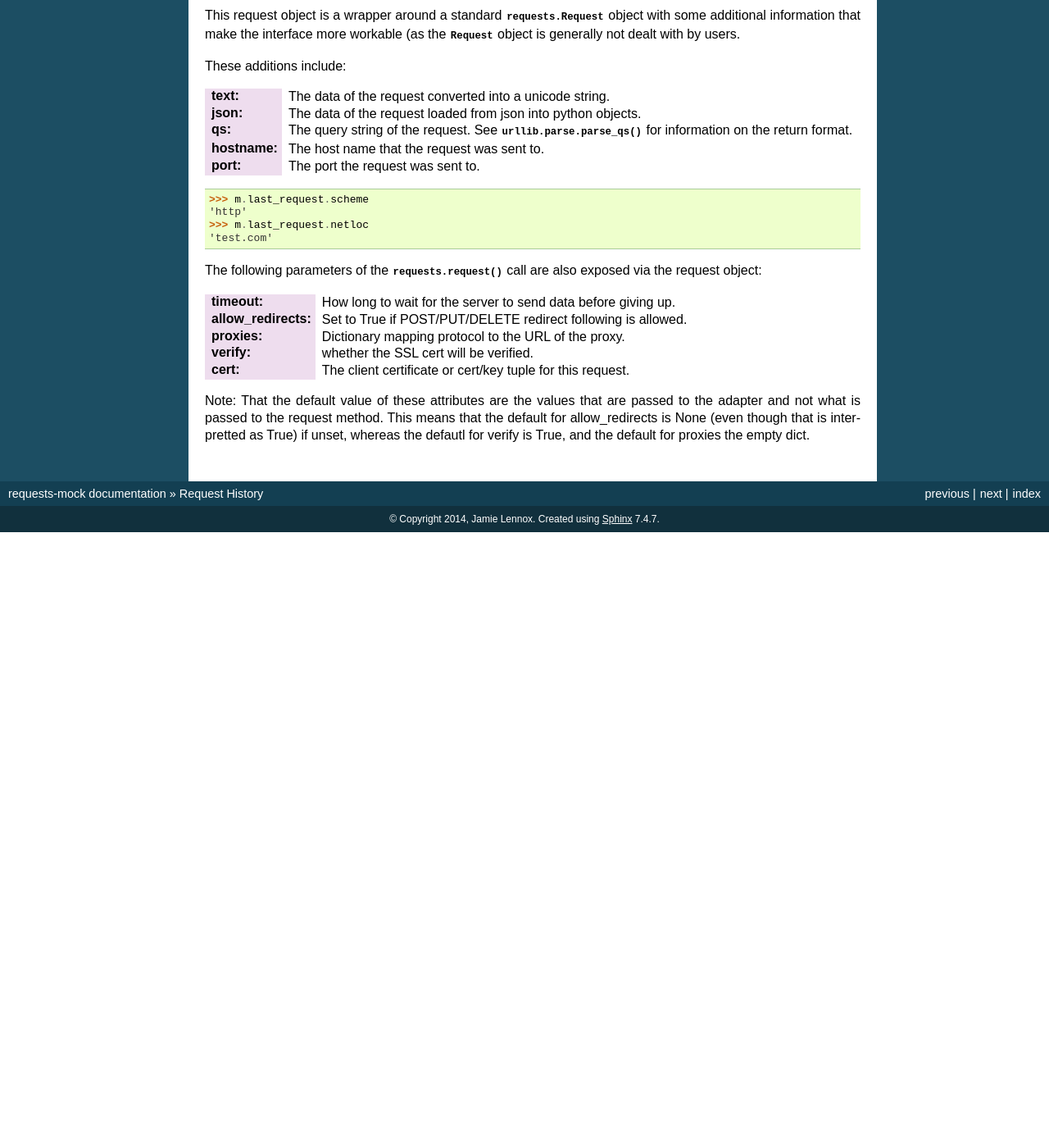
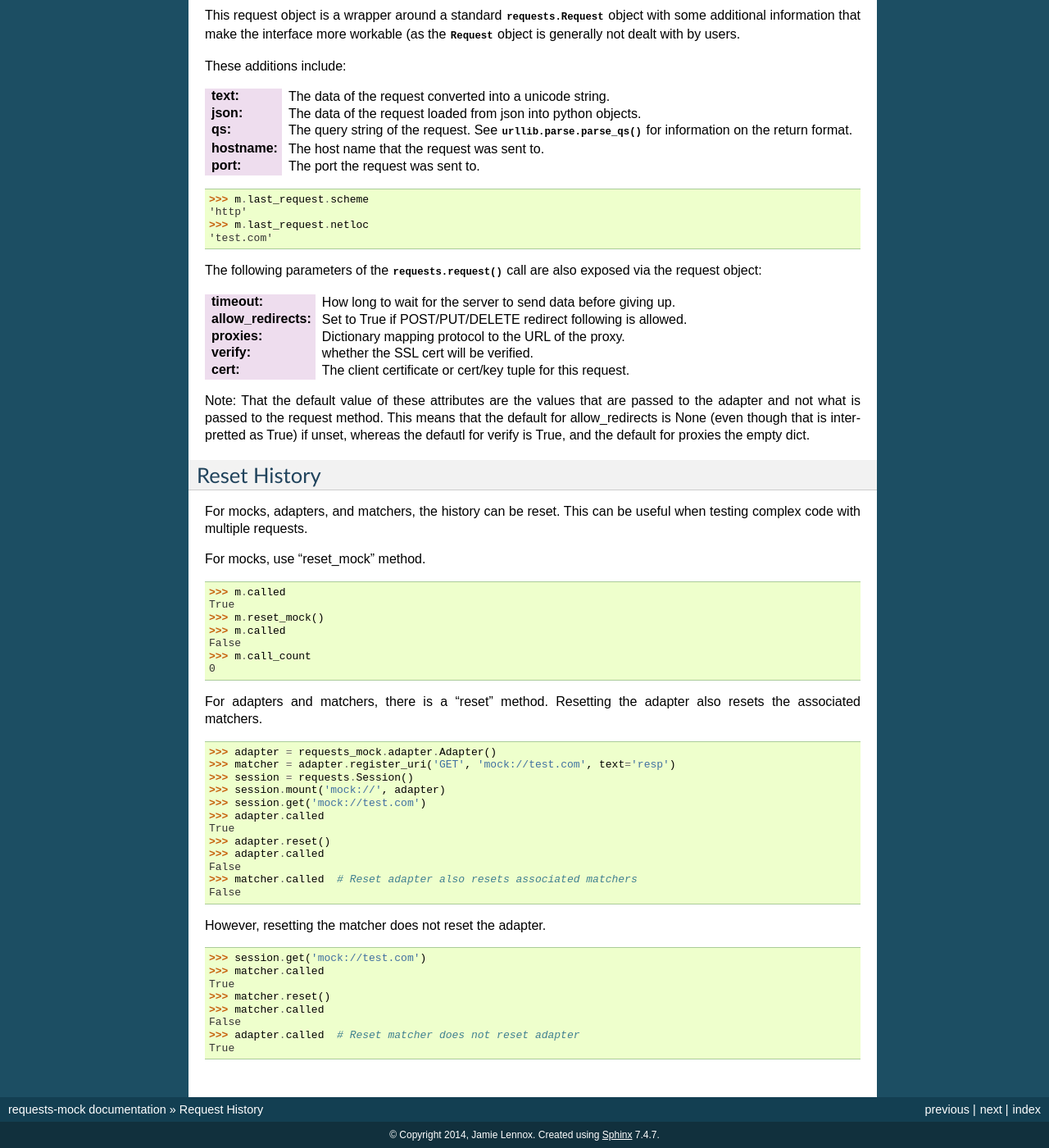
Before and after one commit to jamielennox/requests-mock, a Sphinx documentation site: the page built from doc/source/history.rst, in a window 1280 px wide and 1400 px high, scrolled down 722 px. Shown: the whole window at 82% size. Built offline with Sphinx 7.4.7, drawn with Linux system fonts in a browser that asks for light colours; the version number could not be read and is left out; before the commit the page ends 1371 px from its top, so only the background shows below that.

Commit message:
Added reset_mock to _RequestHistoryTracker and Adapter (#139)
Add a reset() function that clears the history out of existing Matchers. This will keep the matchers in place but essentially allow you to reuse them in another test.

```diff
--- a/doc/source/history.rst
+++ b/doc/source/history.rst
@@ -66,3 +66,50 @@ The following parameters of the :py:func:`requests.request` call are also expose
 :cert: The client certificate or cert/key tuple for this request.
 
 Note: That the default value of these attributes are the values that are passed to the adapter and not what is passed to the request method. This means that the default for allow_redirects is None (even though that is interpretted as True) if unset, whereas the defautl for verify is True, and the default for proxies the empty dict.
+
+Reset History
+===============
+
+For mocks, adapters, and matchers, the history can be reset. This can be useful when testing complex code with multiple requests.
+
+For mocks, use "reset_mock" method.
+
+.. doctest::
+
+    >>> m.called
+    True
+    >>> m.reset_mock()
+    >>> m.called
+    False
+    >>> m.call_count
+    0
+
+For adapters and matchers, there is a "reset" method. Resetting the adapter also resets the associated matchers.
+
+.. doctest::
+
+    >>> adapter = requests_mock.adapter.Adapter()
+    >>> matcher = adapter.register_uri('GET', 'mock://test.com', text='resp')
+    >>> session = requests.Session()
+    >>> session.mount('mock://', adapter)
+    >>> session.get('mock://test.com')
+    >>> adapter.called
+    True
+    >>> adapter.reset()
+    >>> adapter.called
+    False
+    >>> matcher.called  # Reset adapter also resets associated matchers
+    False
+
+However, resetting the matcher does not reset the adapter.
+
+.. doctest::
+
+    >>> session.get('mock://test.com')
+    >>> matcher.called
+    True
+    >>> matcher.reset()
+    >>> matcher.called
+    False
+    >>> adapter.called  # Reset matcher does not reset adapter
+    True
```
Also changed, not shown: 5 other files.
